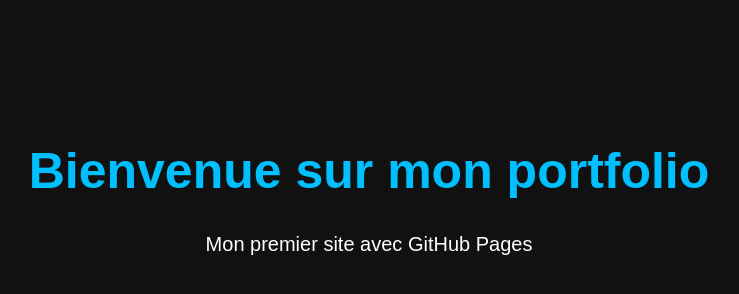
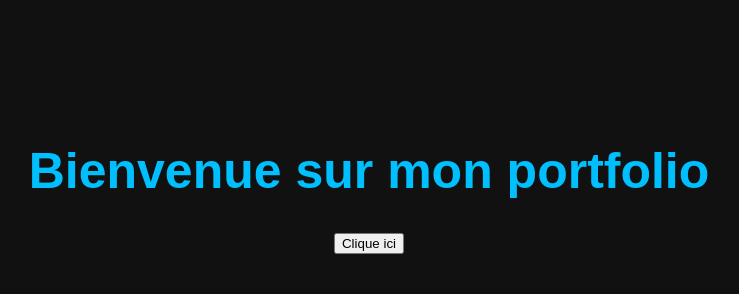
Before and after one commit to zivagnor/zivanor.github.io, a plain HTML site: page index.html in a window 1280 px wide. Shown: the whole page, without its empty margins (271-1010 px from the left). Drawn offline with Linux system fonts and the light colour scheme.

Commit message:
Add greeting button and update header text

```diff
--- a/index.html
+++ b/index.html
@@ -6,7 +6,14 @@
 </head>
 
 <body>
+
   <h1>Bienvenue sur mon portfolio</h1>
-  <p>Mon premier site avec GitHub Pages</p>
+
+  <button onclick="direBonjour()">
+    Clique ici
+  </button>
+
+  <script src="script.js"></script>
+
 </body>
 </html>
```
